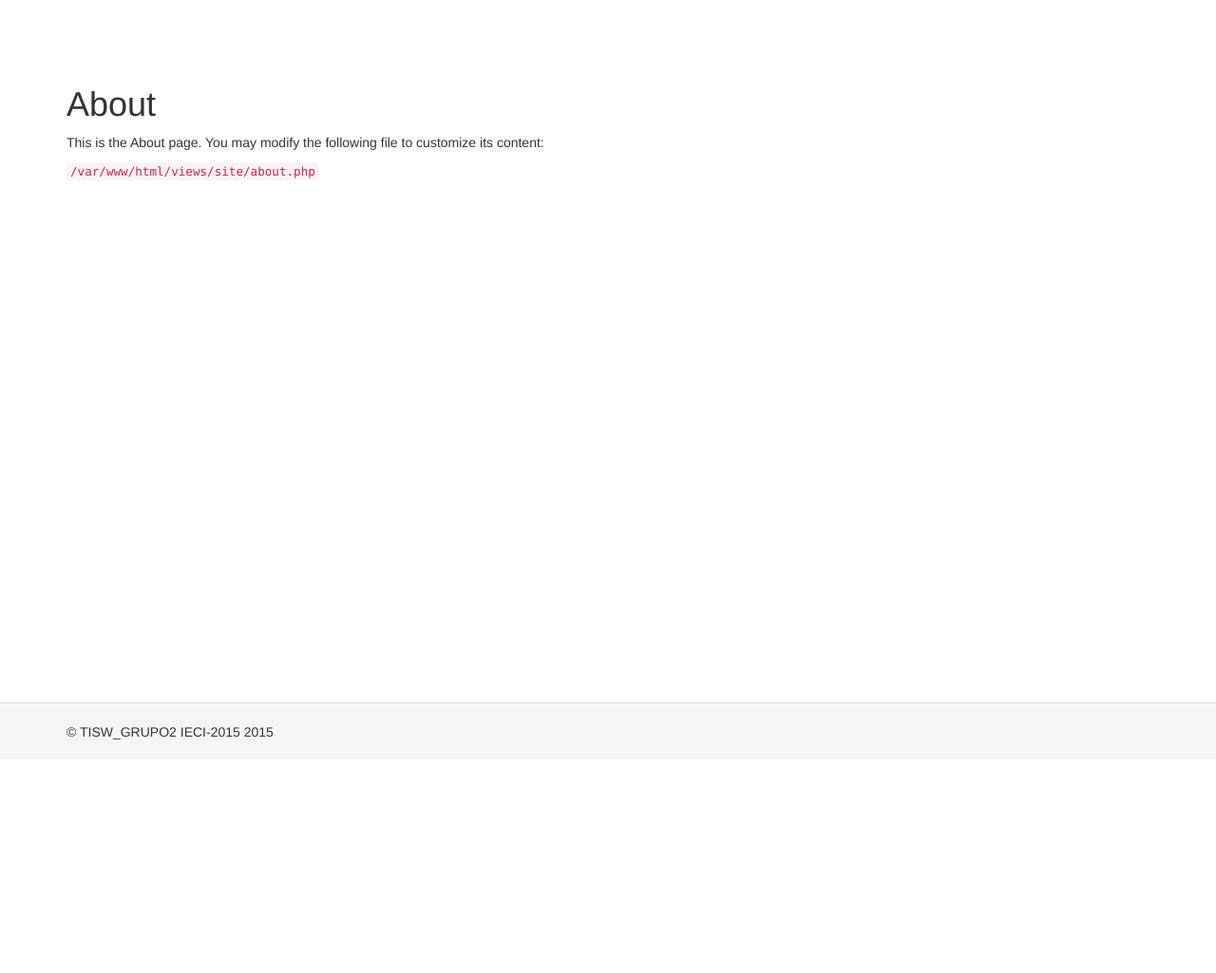
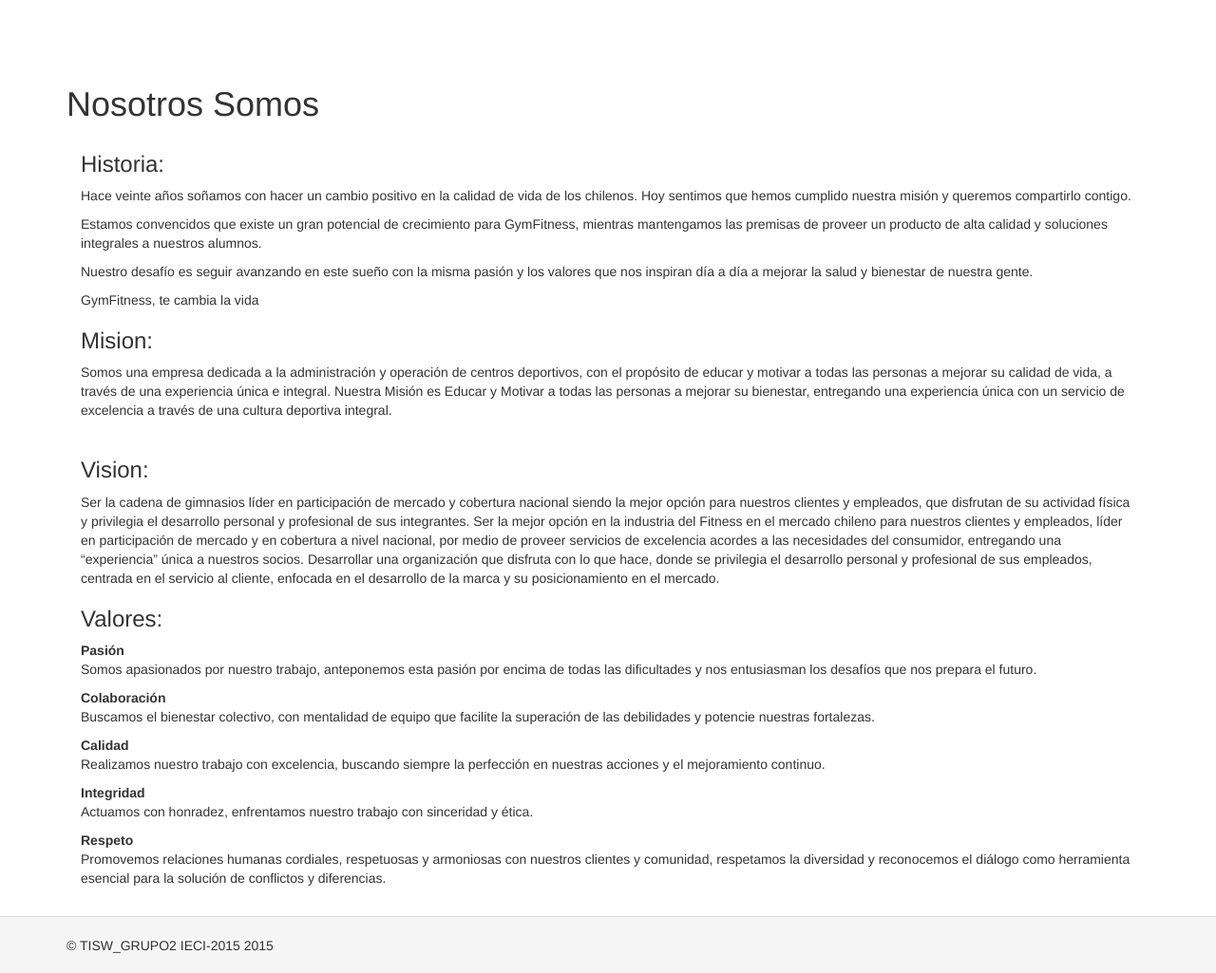
Before and after one commit to DexKai/Hypertrophia, a Yii app: template views/site/about.php in a window 1280 px wide. Shown: the whole page at 95% size. Before the commit the page ends 779 px from the top, so only its background shows below. Run offline with PHP 8.4 and a stand-in for Yii, Linux system fonts and the light colour scheme; the template is opened without the code that fills it, so the values that code supplies are empty; some libraries are stand-ins or nearby versions.

Commit message:
Actualizar Quienes Somos
Se agrego mision, vision y otros más

```diff
--- a/views/site/about.php
+++ b/views/site/about.php
@@ -2,15 +2,60 @@
 use yii\helpers\Html;
 
 /* @var $this yii\web\View */
-$this->title = 'About';
+$this->title = '¿Quienes Somos?';
 $this->params['breadcrumbs'][] = $this->title;
-?>
-<div class="site-about">
-    <h1><?= Html::encode($this->title) ?></h1>
+?><h1>Nosotros Somos</h1>
+<div class="container-fluid">
 
-    <p>
-        This is the About page. You may modify the following file to customize its content:
-    </p>
+	<h3>Historia:</h3>
 
-    <code><?= __FILE__ ?></code>
+
+	<div><p>Hace veinte años soñamos con hacer un cambio positivo en la calidad de vida de los chilenos.
+
+Hoy sentimos que hemos cumplido nuestra misión y queremos compartirlo contigo. </p>
+
+<p>Estamos convencidos que existe un gran potencial de crecimiento para GymFitness, mientras mantengamos las premisas de proveer un producto de alta calidad y soluciones integrales a nuestros alumnos.</p>
+
+<p>Nuestro desafío es seguir avanzando en este sueño con la misma pasión y los valores que nos inspiran día a día a mejorar la salud y bienestar de nuestra gente.</p>
+
+<p>GymFitness, te cambia la vida</p></div>
+
+	<h3>Mision:</h3>
+	<div>
+
+Somos una empresa dedicada a la administración y operación de centros deportivos, con el propósito de educar y motivar a todas las personas a mejorar su calidad de vida, a través de una experiencia única e integral.
+
+Nuestra Misión es Educar y Motivar a todas las personas a mejorar su bienestar, entregando una experiencia única con un servicio de excelencia a través de una cultura deportiva integral.
 </div>
+	<br>
+	<h3>Vision:</h3>
+	<div>Ser la cadena de gimnasios líder en participación de mercado y cobertura nacional siendo la mejor opción para nuestros clientes y empleados, que disfrutan de su actividad física y privilegia el desarrollo personal y profesional de sus integrantes.
+Ser la mejor opción en la industria del Fitness en el mercado chileno para nuestros clientes y empleados, líder en participación de mercado y en cobertura a nivel nacional, por medio de proveer servicios de excelencia acordes a las necesidades del consumidor, entregando una “experiencia” única a nuestros socios.
+
+Desarrollar una organización que disfruta con lo que hace, donde se privilegia el desarrollo personal y profesional de sus empleados, centrada en el servicio al cliente, enfocada en el desarrollo de la marca y su posicionamiento en el mercado.</div>
+
+<h3>Valores:</h3>
+<div>
+<strong>Pasión</strong>
+<p>Somos apasionados por nuestro trabajo, anteponemos esta pasión por encima de todas las dificultades y nos entusiasman los desafíos que nos prepara el futuro.
+</p>
+
+<strong>Colaboración</strong>
+<p>
+Buscamos el bienestar colectivo, con mentalidad de equipo que facilite la superación de las debilidades y potencie nuestras fortalezas.
+</p>
+<strong>Calidad</strong>
+
+<p>Realizamos nuestro trabajo con excelencia, buscando siempre la perfección en nuestras acciones y el mejoramiento continuo.</p>
+
+<strong>Integridad</strong>
+
+<p>Actuamos con honradez, enfrentamos nuestro trabajo con sinceridad y ética.</p>
+
+<strong>Respeto</strong>
+
+<p>Promovemos relaciones humanas cordiales, respetuosas y armoniosas con nuestros clientes y comunidad, respetamos la diversidad y reconocemos el diálogo como herramienta esencial para la solución de conflictos y diferencias.
+</p>
+</div>
+
+</div>
```
